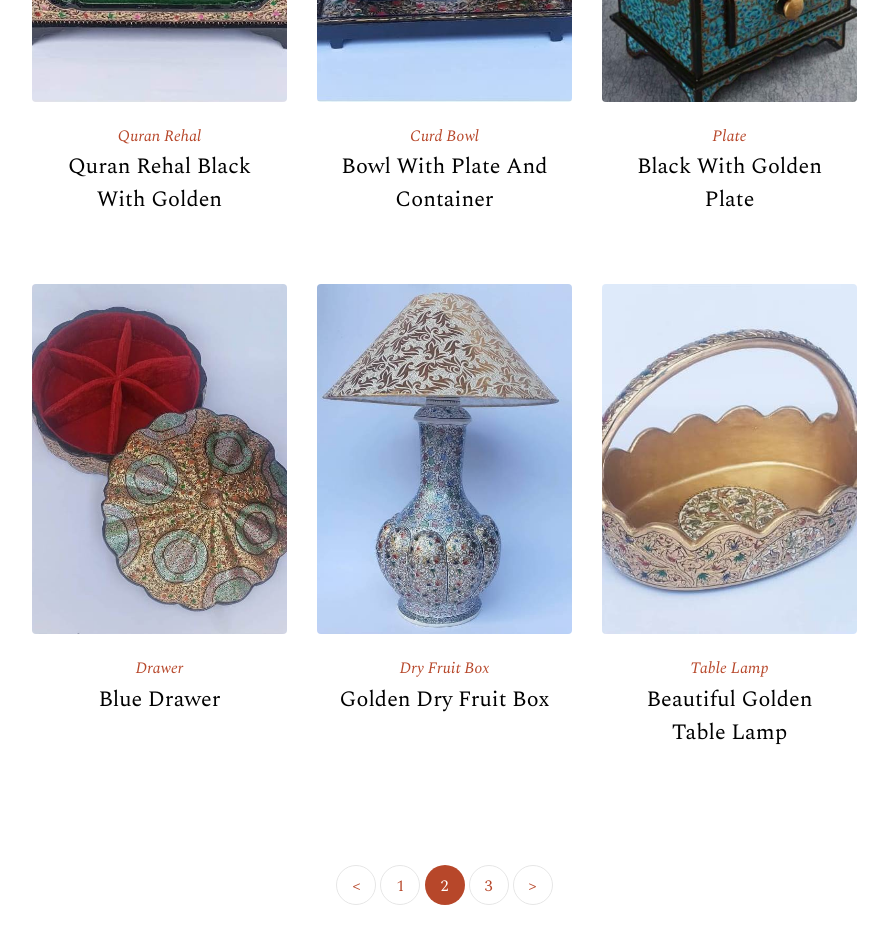
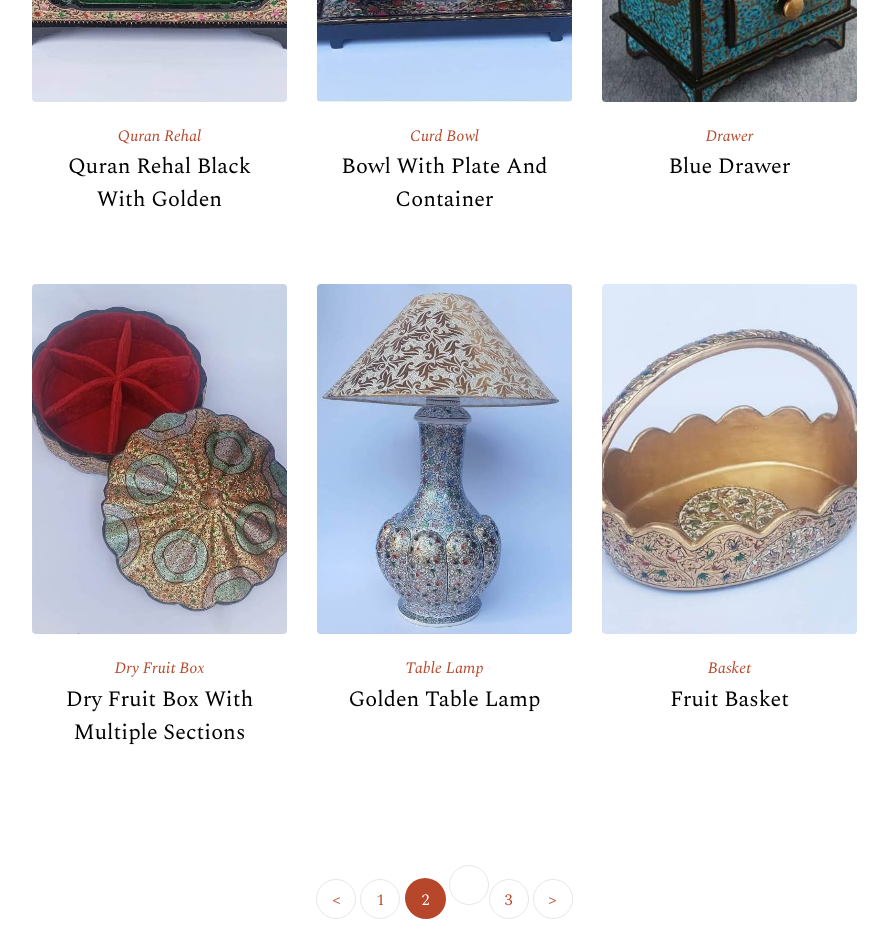
Before and after one commit to abbas1n9ne/Khan-Handicrafts, a plain HTML site: page product2.html in a window 1280 px wide. Shown: the part 1840-2792 px from the top of the page, without its empty margins (53-941 px from the left). Drawn offline with nearby package versions, Linux system fonts and the light colour scheme; some packages are replaced by stand-ins of ours; no server answers.

Commit message:
Update product2.html

```diff
--- a/product2.html
+++ b/product2.html
@@ -214,8 +214,8 @@
 
 									</div>
 									<div class="text text-center">
-										<span class="category">Plate</span>
-										<h2>Black With golden plate</h2>
+										<span class="category">Drawer</span>
+										<h2>Blue Drawer</h2>
 
 									</div>
 								</div>
@@ -226,8 +226,8 @@
 
 									</div>
 									<div class="text text-center">
-										<span class="category">Drawer</span>
-										<h2>Blue Drawer</h2>
+										<span class="category">Dry Fruit Box</span>
+										<h2>Dry Fruit box with multiple sections</h2>
 
 									</div>
 								</div>
@@ -238,8 +238,8 @@
 
 									</div>
 									<div class="text text-center">
-										<span class="category">Dry Fruit Box</span>
-										<h2>Golden Dry Fruit Box</h2>
+										<span class="category">Table Lamp</span>
+										<h2>Golden Table Lamp</h2>
 
 									</div>
 								</div>
@@ -250,8 +250,8 @@
 
 									</div>
 									<div class="text text-center">
-										<span class="category">Table Lamp</span>
-										<h2>Beautiful Golden Table Lamp</h2>
+										<span class="category">Basket</span>
+										<h2>Fruit Basket</h2>
 
 									</div>
 								</div>
@@ -263,7 +263,7 @@
 		              <ul>
 		                 <li><a href="product.html">&lt;</a></li>
 		                <li><a href="product.html">1</a></li>
-		                <li class="active"><span>2</span></li>
+		                <li class="active"><a href="#"> <span>2</span></li>
 		                <li><a href="product3.html">3</a></li>
 		                <li><a href="product3.html">&gt;</a></li>
 		              </ul>
```
